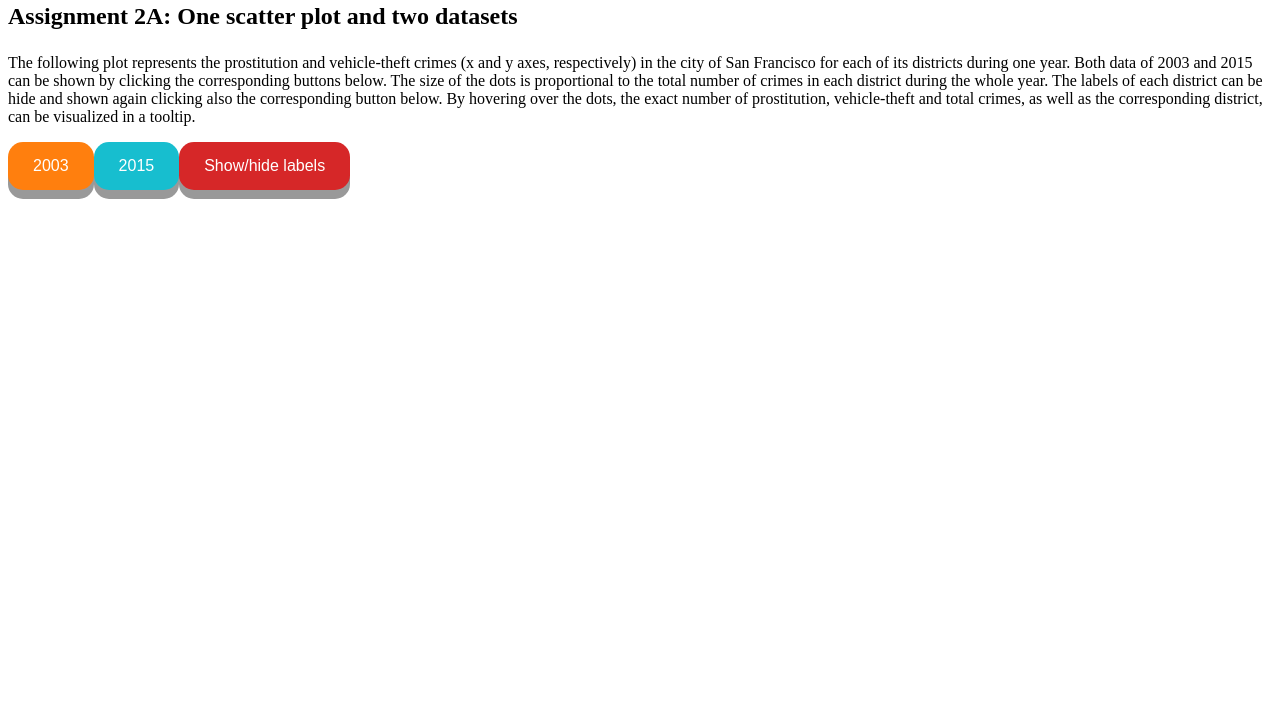
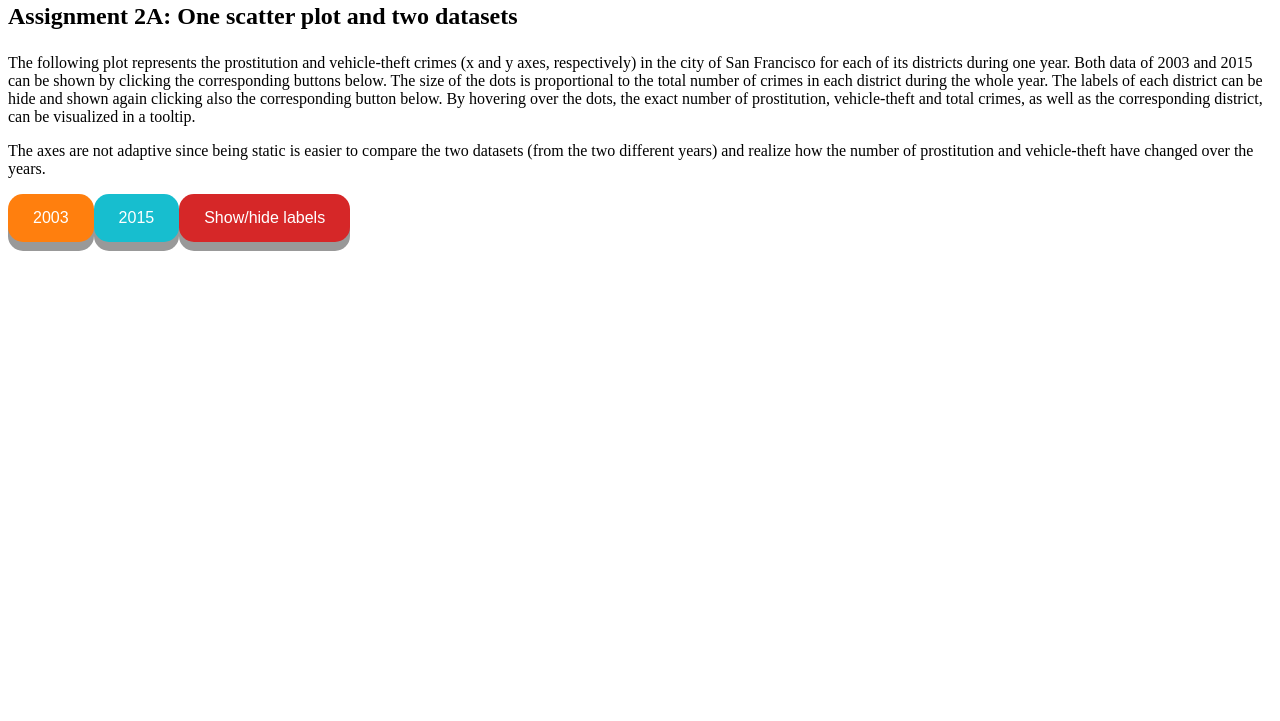
Before and after one commit to ferrancanellas/SocialDataAnalysisAndVisualization2017, a plain HTML site: page index.html in a window 1280 px wide. Shown: the part 79-800 px from the top of the page. Drawn offline with Linux system fonts and the light colour scheme; no server answers.

Commit message:
Addind text

```diff
--- a/index.html
+++ b/index.html
@@ -112,6 +112,11 @@
 
 			d3.select("body").append("p")
 				.text("The following plot represents the prostitution and vehicle-theft crimes (x and y axes, respectively) in the city of San Francisco for each of its districts during one year. Both data of 2003 and 2015 can be shown by clicking the corresponding buttons below. The size of the dots is proportional to the total number of crimes in each district during the whole year. The labels of each district can be hide and shown again clicking also the corresponding button below. By hovering over the dots, the exact number of prostitution, vehicle-theft and total crimes, as well as the corresponding district, can be visualized in a tooltip.")
+				.style("font-family", "serif")
+			    .style("font-size", "16px");
+
+			d3.select("body").append("p")
+				.text("The axes are not adaptive since being static is easier to compare the two datasets (from the two different years) and realize how the number of prostitution and vehicle-theft have changed over the years.")
 				.style("font-family", "serif")
 			    .style("font-size", "16px");
 
```
